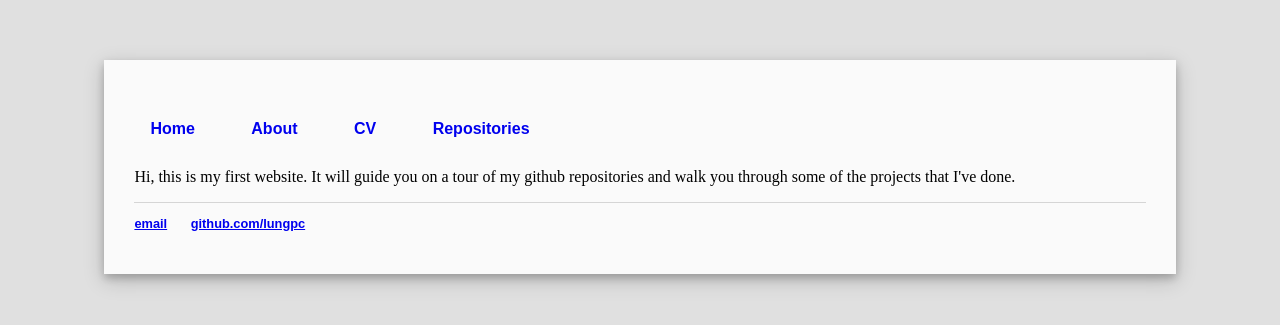
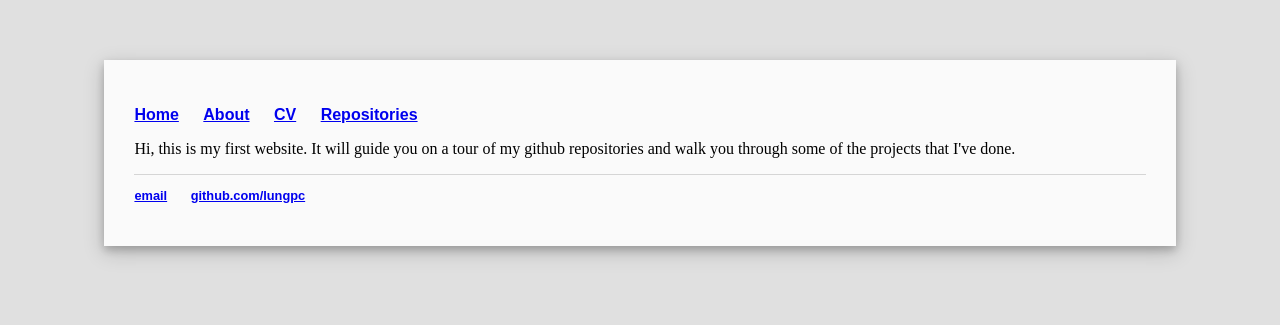
Before and after one commit to lungpc/lungpc.github.io, a Jekyll site: the page built from index.html, in a window 1280 px wide. Shown: the top 325 px of the page. Built offline with Jekyll 4.4.1, drawn with Linux system fonts in a browser that asks for light colours.

Commit message:
Update style.css

```diff
--- a/css/style.css
+++ b/css/style.css
@@ -10,15 +10,6 @@ body {
     margin: 60px auto;
     /* medium grey background */
     background-color: rgb(250, 250, 250);
-}
-
-/* Target just the anchors in nav. */
-nav a {
-    text-decoration: none;
-    display: inline-block;
-    text-align: center;
-    padding: 14px 16px;
-    transition: .3s background-color;
 }
 
 /* Add a feature that changes the color and transparency of the link we are hovering over. */
```
